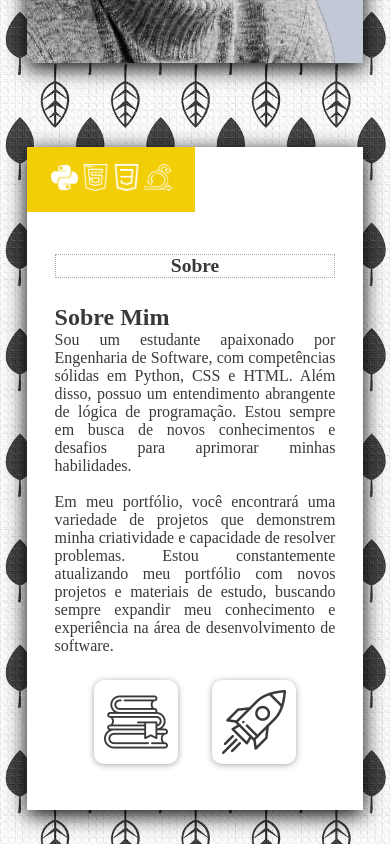
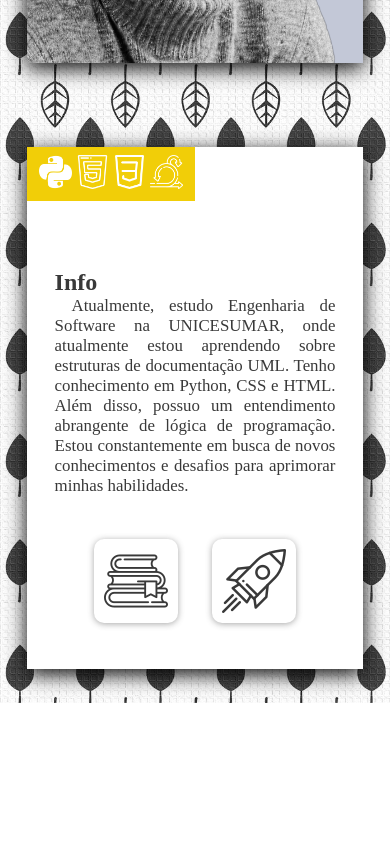
Before and after one commit to DaniloAnndrade/Portf-lio-New, a plain HTML site: page index.html in a window 390 px wide. Shown: the part 646-1490 px from the top of the page. After the commit the page ends 1349 px from the top, so only its background shows below. Drawn offline with Linux system fonts and the light colour scheme; a web font is replaced by a local one.

Commit message:
ajuste.ok

```diff
--- a/css/style.css
+++ b/css/style.css
@@ -181,8 +181,9 @@ header {
 }
 
 .sobre-conp-icone {
+    padding: 1vh 3vw;
+    justify-content: center;
     gap: 1vw;
-    padding: 2vh 6vw;
     display: flex;
 }
 
@@ -202,7 +203,7 @@ header {
 
 
 .sobre-mais-compo {
-    display: flex;
+
     padding-block: 9vh 0vh;
 }
 
@@ -210,10 +211,14 @@ header {
     text-align: justify;
     width: 90%;
 }
-
+.sobre-mais-compo-info-texto{
+    font-size: 1.1vw;
+    text-indent: 1em;}
 
 .sobre-mais-compo-iten {
-    padding: 5vh 2vw;
+    display: flex;
+    justify-content: center;
+
 }
 
 .sobre-mais-compo-iten1 img {
@@ -228,10 +233,8 @@ header {
     .s1 {
         margin: 20vh 2vw 10vh;
     }
-
-    .sobre-mais-compo {
-        display: block;
-    }
+    .sobre-mais-compo-info-texto{
+        font-size: 1.6vh;}
 
     .sobre {
         display: block;
@@ -267,6 +270,11 @@ header {
 }
 
 @media(max-width: 400px) {
+    .sobre-mais-sobre{
+        display: none;
+    }
+    .sobre-mais-compo-info-texto{
+        font-size: 2vh;}
 
     .sobre-mais-compo {
         padding-block: 3vh 0vh;
--- a/index.html
+++ b/index.html
@@ -53,25 +53,25 @@
                 </ul>
             </div>
             <div class="sobre-mais">
-                <h1 class="sobre-mais-sobre">Sobre</h1>
+                <h1 class="sobre-mais-sobre">Mais</h1>
                 <div class="sobre-mais-compo">
                     <div class="sobre-mais-compo-info">
                         <h2 class="sobre-mais-compo-info-titulo">
-                            Sobre Mim
+                            Info
                         </h2>
                         <p class="sobre-mais-compo-info-texto">
-                            Sou um estudante apaixonado por Engenharia de Software, com competências sólidas em Python, CSS e HTML. Além disso, possuo um entendimento abrangente de lógica de programação. Estou sempre em busca de novos conhecimentos e desafios para aprimorar minhas habilidades.
+                            Atualmente, estudo Engenharia de Software na UNICESUMAR, onde atualmente estou aprendendo sobre estruturas de documentação UML. Tenho conhecimento em Python, CSS e HTML. Além disso, possuo um entendimento abrangente de lógica de programação. Estou constantemente em busca de novos conhecimentos e desafios para aprimorar minhas habilidades.
                         </p>
                         <br>
-                        <p>
+                        <!--<p>
                             Em meu portfólio, você encontrará uma variedade de projetos que demonstrem minha criatividade e capacidade de resolver problemas. Estou constantemente atualizando meu portfólio com novos projetos e materiais de estudo, buscando sempre expandir meu conhecimento e experiência na área de desenvolvimento de software.
-                        </p>
+                        </p>-->
                     </div>
                     <div class="sobre-mais-compo-iten">
                         <a href="https://github.com/DaniloAnndrade/100-Day-Python" class="sobre-mais-compo-iten1" target="_blank">
                             <img src="./img/back/6-estudo.png" alt="icone-1" title="Meus Estudos"></a>
 
-                        <a href="#" class="sobre-mais-compo-iten1">
+                        <a href="https://daniloanndrade.github.io/Moda-Ora/" class="sobre-mais-compo-iten1" target="_blank">
                             <img src="./img/back/5-ok.png" alt="icone-2" title="Projeto Back-end... em andamento">
 
                         </a>
```
